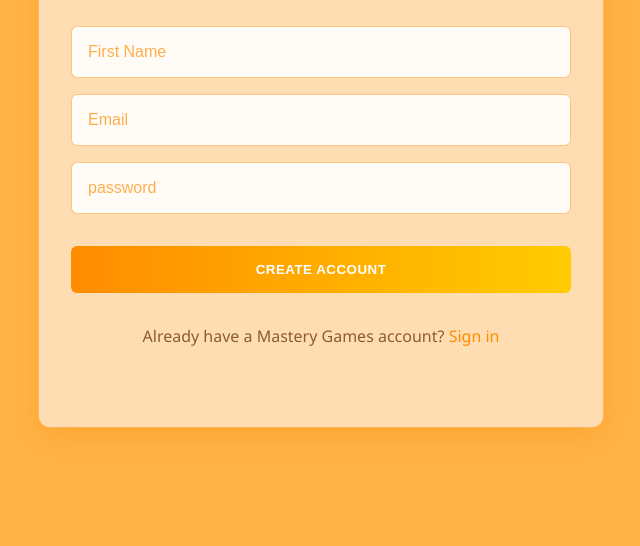
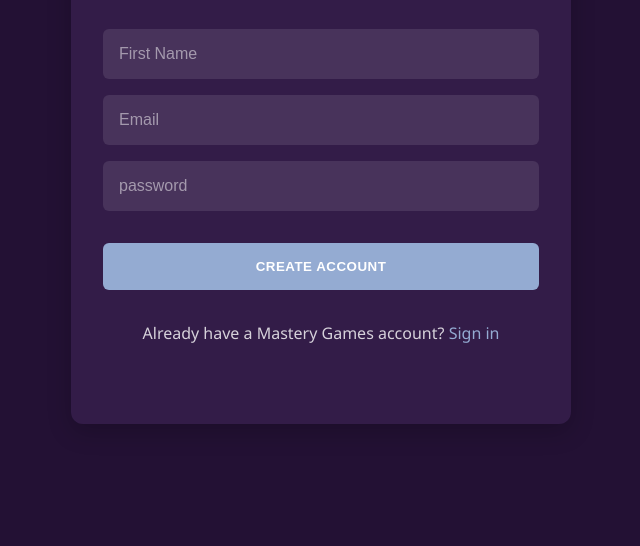
Before and after one commit to pliniosena/loginsimples, a plain HTML site: page index.html in a window 1280 px wide. Shown: the part 254-800 px from the top of the page, without its empty margins (319-959 px from the left). Drawn offline with Linux system fonts and the light colour scheme.

Commit message:
Devolução da paleta roxa

```diff
--- a/style.css
+++ b/style.css
@@ -1,21 +1,12 @@
 :root {
-    /* Paleta Quente - Laranja/Vermelho/Amarelo */
-    --fundo: #ffb347;               /* Laranja médio (cor principal do body) */
-    --container: #ffddb3;           /* Laranja claro para o container */
-    --laranja: #ff8c00;             /* Laranja vibrante */
-    --laranja-claro: #ffaa5e;       /* Laranja pastel */
-    --amarelo: #ffcc00;             /* Amarelo ouro */
-    --vermelho: #ff5e5e;            /* Vermelho vivo */
-    --vermelho-hover: #ff3a3a;      /* Vermelho intenso no hover */
-    --texto: #5a3a1a;               /* Marrom escuro para contraste */
-    --texto-secundario: #8c5c2b;    /* Marrom mais claro */
-    --sombra-box: 0 8px 24px rgba(255, 140, 0, 0.3);
-    --sombra-botao: 0 4px 12px rgba(255, 94, 0, 0.4);
-    --borda: rgba(255, 140, 0, 0.5); /* Borda laranja semi-transparente */
+    --roxo-escuro: #231134;
+    --roxo-claro: #331c48;
+    --azul-claro: #94abd2;
+    --rosa-hover: #ed3662;
+    --branco: #ffffff;
 }
 
-/* Reset e Base */
-body, h1, p, form, input, button, a {
+* {
     margin: 0;
     padding: 0;
     box-sizing: border-box;
@@ -23,70 +14,75 @@ body, h1, p, form, input, button, a {
 
 body {
     font-family: 'Segoe UI', Arial, sans-serif;
-    color: var(--texto);
-    background-color: var(--fundo); /* Laranja médio (#ffb347) */
+    /* Mais moderna */
+    color: var(--branco);
+    background-color: var(--roxo-escuro);
     min-height: 100vh;
     display: flex;
     justify-content: center;
     align-items: center;
     padding: 20px;
+    /* Espaço em mobile */
 }
 
-/* Container Principal */
 header {
-    background-color: var(--container);
+    background-color: var(--roxo-claro);
     width: 100%;
     max-width: 500px;
+    /* Largura máxima fixa */
     padding: 3rem 2rem;
+    /* Espaçamento interno */
     border-radius: 12px;
-    box-shadow: var(--sombra-box);
+    /* Cantos arredondados */
+    box-shadow: 0 8px 24px rgba(0, 0, 0, 0.2);
+    /* Sombra suave */
     text-align: center;
-    border: 1px solid var(--borda);
 }
 
-/* Tipografia */
 h1 {
     margin-bottom: 1rem;
     font-size: 2rem;
-    color: var(--laranja); /* Título em laranja vibrante */
 }
 
 span {
     display: block;
     font-weight: 300;
     margin-bottom: 2rem;
-    color: var(--texto-secundario);
+    color: rgba(255, 255, 255, 0.8);
+    /* Texto mais suave */
 }
 
-/* Formulário */
+form {
+    width: 100%;
+}
+
 input {
     width: 100%;
+    /* Ocupa 100% do form */
     padding: 1rem;
     margin-bottom: 1rem;
-    border: 1px solid var(--borda);
+    border: none;
     border-radius: 6px;
-    background-color: rgba(255, 255, 255, 0.9);
-    color: var(--texto);
+    background-color: rgba(255, 255, 255, 0.1);
+    color: var(--branco);
     font-size: 1rem;
-    transition: all 0.3s ease;
 }
 
 input::placeholder {
-    color: rgba(255, 140, 0, 0.7); /* Placeholder laranja */
+    color: rgba(255, 255, 255, 0.5);
 }
 
-input:focus, input:focus-visible {
-    outline: 2px solid var(--laranja);
-    background-color: rgba(255, 255, 255, 1);
+input:focus {
+    outline: 2px solid var(--azul-claro);
+    background-color: rgba(255, 255, 255, 0.15);
 }
 
-/* Botão */
 button {
     width: 100%;
     padding: 1rem;
     margin: 1rem 0 2rem 0;
-    background: linear-gradient(to right, var(--laranja), var(--amarelo));
-    color: white;
+    background-color: var(--azul-claro);
+    color: var(--branco);
     font-weight: 600;
     border: none;
     border-radius: 6px;
@@ -97,44 +93,29 @@ button {
 }
 
 button:hover {
-    background: linear-gradient(to right, var(--vermelho), var(--laranja));
+    background-color: var(--rosa-hover);
     transform: translateY(-2px);
-    box-shadow: var(--sombra-botao);
+    /* Efeito de levitar */
 }
 
-/* Links */
 a {
-    color: var(--laranja);
+    color: var(--azul-claro);
     text-decoration: none;
-    transition: all 0.3s ease;
+    transition: color 0.3s;
 }
 
 a:hover {
-    color: var(--vermelho-hover);
+    color: var(--rosa-hover);
     text-decoration: underline;
 }
 
-/* Responsivo */
 @media (max-width: 600px) {
     header {
         padding: 2rem 1.5rem;
+        border-radius: 0;
     }
 
     h1 {
         font-size: 1.5rem;
     }
-
-    button, input {
-        padding: 0.8rem;
-    }
 }
-
-/* Efeitos Especiais */
-@keyframes fadeIn {
-    from { opacity: 0; transform: translateY(10px); }
-    to { opacity: 1; transform: translateY(0); }
-}
-
-header {
-    animation: fadeIn 0.5s ease-out;
-}
```
Also changed, not shown: usogit.txt.
